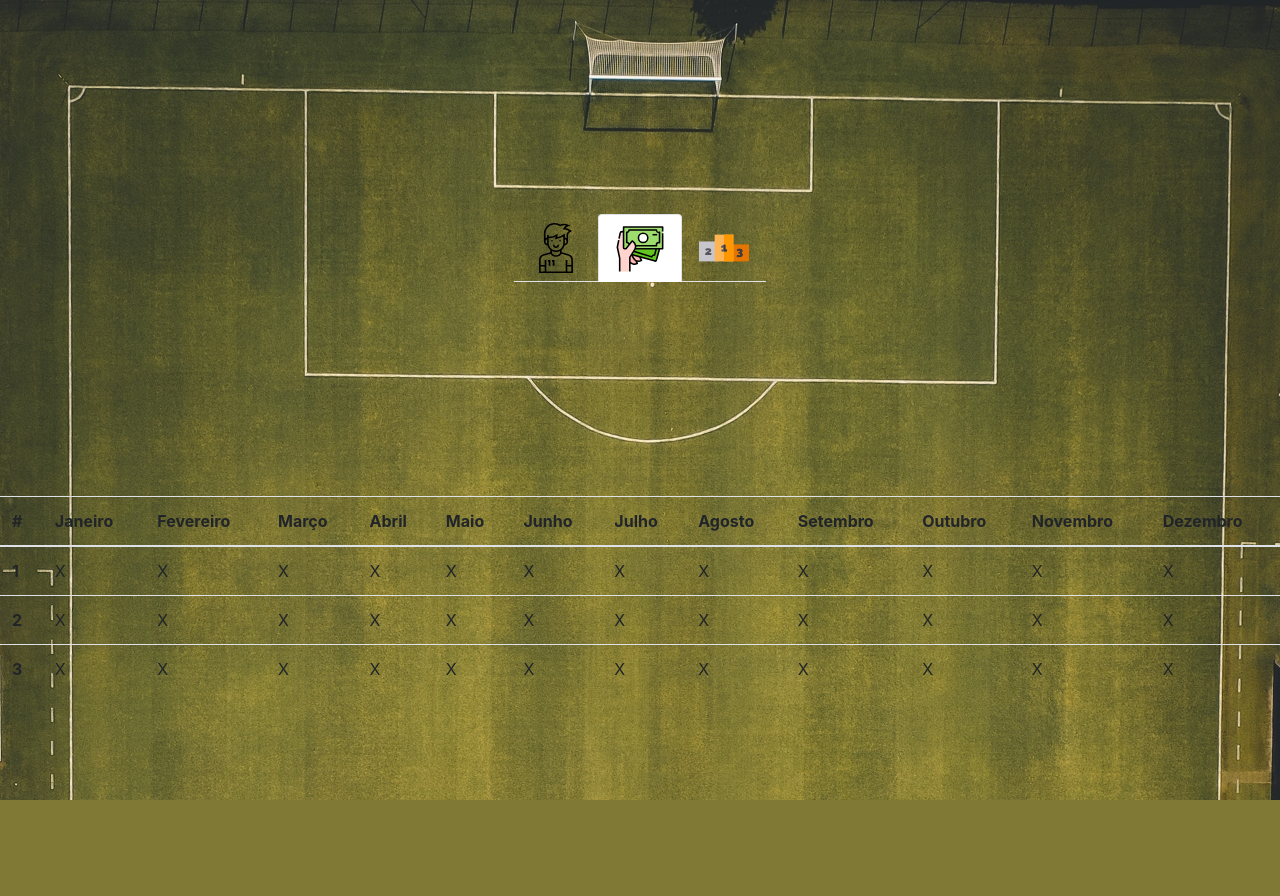
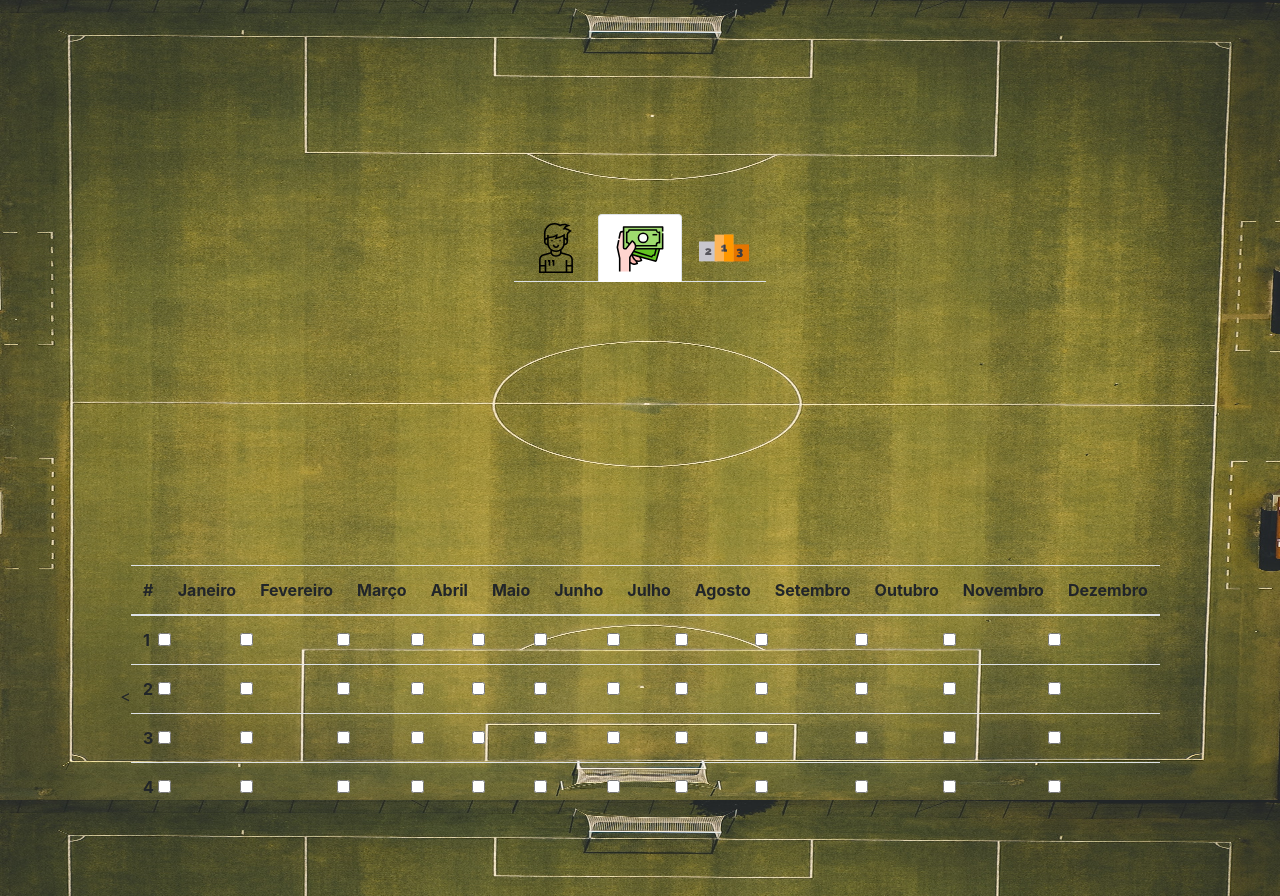
Before and after one commit to GutoScheneider/Mobile, a PHP site: page /mensalidade.html in a window 1280 px wide. Before the commit the page ends 800 px from the top, so only its background shows below. Run offline with PHP 8.4, Linux system fonts and the light colour scheme.

Commit message:
media query

```diff
--- a/atletas.html
+++ b/atletas.html
@@ -22,7 +22,10 @@
                 <a class="nav-link" href="mensalidade.html"><img  class="navTelas" src="img/payment.svg"></a>
             </li>
             <li class="nav-item">
-                <a class="nav-link" href="#"><img  class="navTelas" src="img/podium.svg"></a>
+                <a class="nav-link" href="sorteiotimes.html"><img  class="navTelas" src="img/podium.svg"></a>
+            </li>
+            <li class="nav-item">
+                <a class="nav-link" href=""><img  class="navTelas" src="img/podium.svg"></a>
             </li>
         </ul>
         <ul class="list-group list-group-flush">
--- a/css/style.css
+++ b/css/style.css
@@ -13,12 +13,15 @@
 }
 
 .container-login{
+
+   /* margin: auto;*/
+    /*Flexbox*/
+    display: flex;
+    flex-flow: row nowrap; /*é igual ao flex-direction e flex-wrap*/
+    justify-content: center;
+    align-items: center;
     width: 400px;
     height: 400px;
-    margin: auto;
-    display: flex;
-    justify-content: center;
-    align-items: center;
 
 }
 .container-tela{
@@ -28,6 +31,7 @@
     display: flex;
     justify-content: center;
     align-items: center;
+    flex-flow: row nowrap
 
 }
 .footer{
@@ -41,6 +45,15 @@
     width:40px;
     height: 40px;
 }
+.mensalidade-tabelas{
+    width: 400px;
+    height: 400px;
+    margin: auto;
+    display: flex;
+    justify-content: center;
+    align-items: center;
+    flex-flow: row nowrap
+}
 
 /*Medias query*/
 /* 576 ~ 767px */
@@ -50,7 +63,7 @@
         background-attachment: fixed;
         background-size: 100%;
         background-repeat: no-repeat;
-        background-color: white;
+        background-color: #ffffff;
     }
     .logo{
         width: 75px;
--- a/mensalidade.html
+++ b/mensalidade.html
@@ -27,6 +27,7 @@
         </ul>
     </div>
 </div>
+    <div class="mensalidade-tabelas">
         <table class="table table-hover">
             <thead>
             <tr>
@@ -48,51 +49,163 @@
             <tbody>
             <tr>
                 <th scope="row">1</th>
-                <td>X</td>
-                <td>X</td>
-                <td>X</td>
-                <td>X</td>
-                <td>X</td>
-                <td>X</td>
-                <td>X</td>
-                <td>X</td>
-                <td>X</td>
-                <td>X</td>
-                <td>X</td>
-                <td>X</td>
+                <td>
+                    <input type="checkbox" class="form-check-input" id="CheckJaneiro">
+                </td>
+                <td>
+                    <input type="checkbox" class="form-check-input" id="CheckFevereiro">
+                </td>
+                <td>
+                    <input type="checkbox" class="form-check-input" id="CheckMarco">
+                </td>
+                <td>
+                    <input type="checkbox" class="form-check-input" id="CheckAbril">
+                </td>
+                <td>
+                    <input type="checkbox" class="form-check-input" id="CheckMaio">
+                </td>
+                <td>
+                    <input type="checkbox" class="form-check-input" id="CheckJunho">
+                </td>
+                <td>
+                    <input type="checkbox" class="form-check-input" id="CheckJulho">
+                </td>
+                <td>
+                    <input type="checkbox" class="form-check-input" id="CheckAgosto">
+                </td>
+                <td>
+                    <input type="checkbox" class="form-check-input" id="CheckSetembro">
+                </td>
+                <td>
+                    <input type="checkbox" class="form-check-input" id="CheckOutubro">
+                </td>
+                <td>
+                    <input type="checkbox" class="form-check-input" id="CheckNovembro">
+                </td>
+                <td>
+                    <input type="checkbox" class="form-check-input" id="CheckDezembro">
+                </td>
             </tr>
             <tr>
                 <th scope="row">2</th>
-                <td>X</td>
-                <td>X</td>
-                <td>X</td>
-                <td>X</td>
-                <td>X</td>
-                <td>X</td>
-                <td>X</td>
-                <td>X</td>
-                <td>X</td>
-                <td>X</td>
-                <td>X</td>
-                <td>X</td>
+                <<td>
+                <input type="checkbox" class="form-check-input" id="CheckJaneiro">
+            </td>
+                <td>
+                    <input type="checkbox" class="form-check-input" id="CheckFevereiro">
+                </td>
+                <td>
+                    <input type="checkbox" class="form-check-input" id="CheckMarco">
+                </td>
+                <td>
+                    <input type="checkbox" class="form-check-input" id="CheckAbril">
+                </td>
+                <td>
+                    <input type="checkbox" class="form-check-input" id="CheckMaio">
+                </td>
+                <td>
+                    <input type="checkbox" class="form-check-input" id="CheckJunho">
+                </td>
+                <td>
+                    <input type="checkbox" class="form-check-input" id="CheckJulho">
+                </td>
+                <td>
+                    <input type="checkbox" class="form-check-input" id="CheckAgosto">
+                </td>
+                <td>
+                    <input type="checkbox" class="form-check-input" id="CheckSetembro">
+                </td>
+                <td>
+                    <input type="checkbox" class="form-check-input" id="CheckOutubro">
+                </td>
+                <td>
+                    <input type="checkbox" class="form-check-input" id="CheckNovembro">
+                </td>
+                <td>
+                    <input type="checkbox" class="form-check-input" id="CheckDezembro">
+                </td>
             </tr>
             <tr>
                 <th scope="row">3</th>
-                <td>X</td>
-                <td>X</td>
-                <td>X</td>
-                <td>X</td>
-                <td>X</td>
-                <td>X</td>
-                <td>X</td>
-                <td>X</td>
-                <td>X</td>
-                <td>X</td>
-                <td>X</td>
-                <td>X</td>
+                <td>
+                    <input  type="checkbox" class="form-check-input" id="CheckJaneiro">
+                </td>
+                <td>
+                    <input type="checkbox" class="form-check-input" id="CheckFevereiro">
+                </td>
+                <td>
+                    <input type="checkbox" class="form-check-input" id="CheckMarco">
+                </td>
+                <td>
+                    <input type="checkbox" class="form-check-input" id="CheckAbril">
+                </td>
+                <td>
+                    <input type="checkbox" class="form-check-input" id="CheckMaio">
+                </td>
+                <td>
+                    <input type="checkbox" class="form-check-input" id="CheckJunho">
+                </td>
+                <td>
+                    <input type="checkbox" class="form-check-input" id="CheckJulho">
+                </td>
+                <td>
+                    <input type="checkbox" class="form-check-input" id="CheckAgosto">
+                </td>
+                <td>
+                    <input type="checkbox" class="form-check-input" id="CheckSetembro">
+                </td>
+                <td>
+                    <input type="checkbox" class="form-check-input" id="CheckOutubro">
+                </td>
+                <td>
+                    <input type="checkbox" class="form-check-input" id="CheckNovembro">
+                </td>
+                <td>
+                    <input type="checkbox" class="form-check-input" id="CheckDezembro">
+                </td>
+            </tr>
+            <tr>
+            <th scope="row">4</th>
+            <td>
+                <input type="checkbox" class="form-check-input" id="CheckJaneiro">
+            </td>
+            <td>
+                <input type="checkbox" class="form-check-input" id="CheckFevereiro">
+            </td>
+            <td>
+                <input type="checkbox" class="form-check-input" id="CheckMarco">
+            </td>
+            <td>
+                <input type="checkbox" class="form-check-input" id="CheckAbril">
+            </td>
+            <td>
+                <input type="checkbox" class="form-check-input" id="CheckMaio">
+            </td>
+            <td>
+                <input type="checkbox" class="form-check-input" id="CheckJunho">
+            </td>
+            <td>
+                <input type="checkbox" class="form-check-input" id="CheckJulho">
+            </td>
+            <td>
+                <input type="checkbox" class="form-check-input" id="CheckAgosto">
+            </td>
+            <td>
+                <input type="checkbox" class="form-check-input" id="CheckSetembro">
+            </td>
+            <td>
+                <input type="checkbox" class="form-check-input" id="CheckOutubro">
+            </td>
+            <td>
+                <input type="checkbox" class="form-check-input" id="CheckNovembro">
+            </td>
+            <td>
+                <input type="checkbox" class="form-check-input" id="CheckDezembro">
+            </td>
             </tr>
             </tbody>
         </table>
+    </div>
 
 
 
--- a/telaprincipal.html
+++ b/telaprincipal.html
@@ -15,8 +15,10 @@
 <div class="container-tela">
     <div class="text-center">
        <a href="atletas.html"> <img class="logo"  src="img/football.svg" alt="Logo do AFC"><p><u>Atletas</u></p></a><br>
-        <img class="logo" src="img/payment.svg" alt="Mensalidade"><p><u>Mensalidade</u></p>
-        <img class="logo" src="img/podium.svg" alt="Tabela"><p><u>Tabela</u></p>
+       <a href="Mensalidade.html"> <img class="logo" src="img/payment.svg" alt="Mensalidade"><p><u>Mensalidade</u></p></a><br>
+       <a href="sorteiotimes.html"> <img class="logo" src="img/podium.svg" alt="Tabela"><p><u>Sorteio</u></p><a/></br>
+       <a href=""></a> <img class="logo" src="img/podium.svg" alt="Tabela"><p><u>Tabela</u></p><a/></br>
+
     </div>
 </div>
 
```
Also changed, not shown: index.html (+4 -3 lines), bootstrap-4.1.3/dist/css/bootstrap.css.
